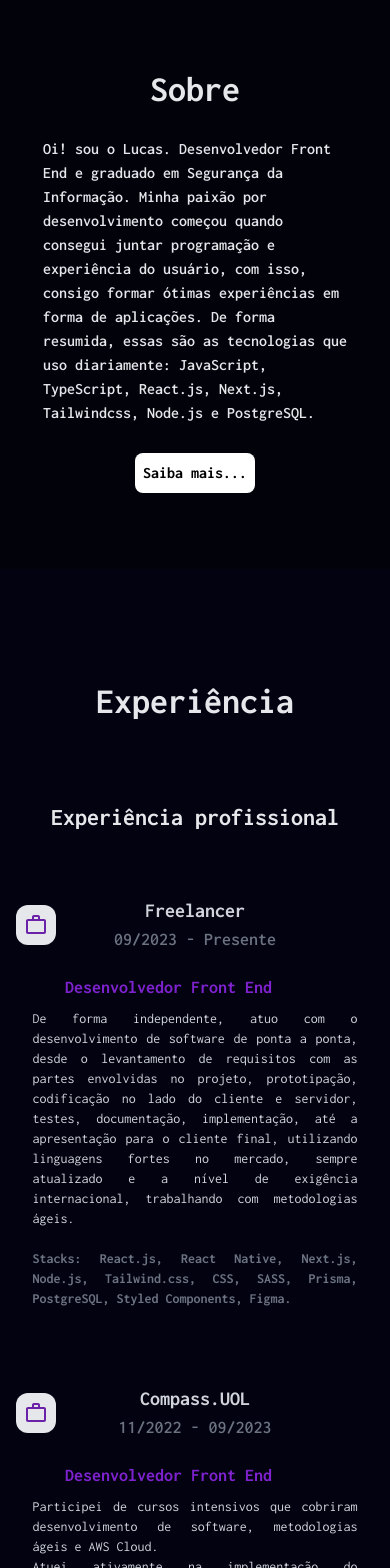
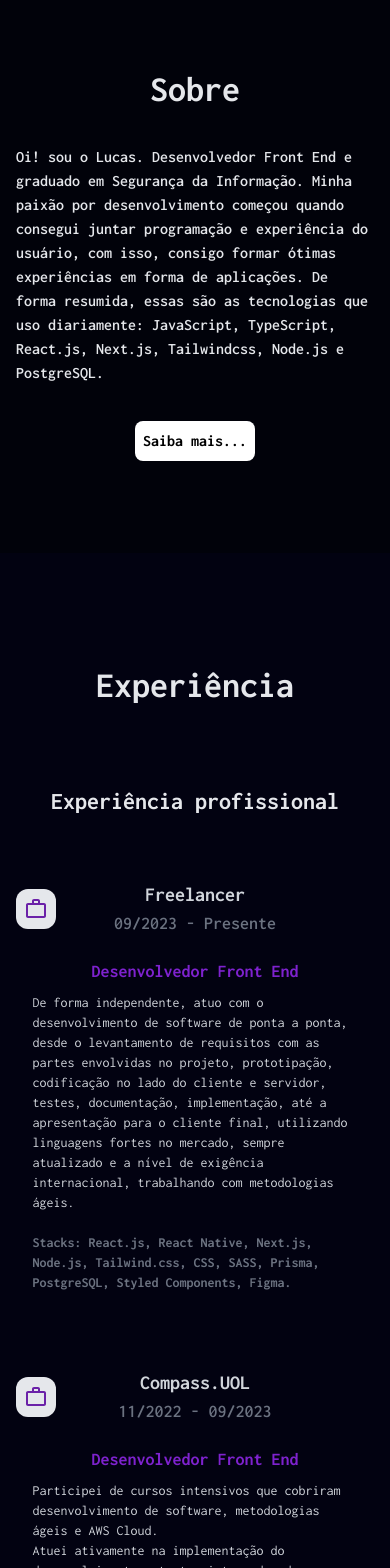
Before and after one commit to lucascmpos/lucascmpos-portfolio, a React (Vite) app: page / in a window 390 px wide. Shown: the part 960-2528 px from the top of the page. Built offline with nearby package versions, Linux system fonts and the light colour scheme.

Commit message:
fix: fixing padding and width p

```diff
--- a/src/components/about.jsx
+++ b/src/components/about.jsx
@@ -90,7 +90,7 @@ const About = ({ language, theme }) => {
           {title}
         </h1>
         <p
-          className={`font-semibold  md:text-lg   md:p-0 p-2 text-left md:text-start text-md md:w-auto w-80 transition-opacity ease-in-out duration-500 ${
+          className={`font-semibold  md:text-lg   lg:p-0 p-4 text-left md:text-start text-md lg:w-auto w-screen transition-opacity ease-in-out duration-500 ${
             showMore ? "" : ""
           } ${theme === "light" ? "text-gray-800" : "text-gray-200"}`}
           style={{
@@ -116,7 +116,7 @@ const About = ({ language, theme }) => {
         )}
 
         <p
-          className={`text-gray-200 font-semibold  md:text-lg text-left md:text-start md:p-0 p-2 text-md md:w-auto w-80 transition-opacity ease-in-out duration-500 ${
+          className={`text-gray-200 font-semibold  md:text-lg text-left md:text-start lg:p-0 p-4 text-md lg:w-auto w-screen transition-opacity ease-in-out duration-500 ${
             showMore ? "opacity-100" : "opacity-0"
           } ${theme === "light" ? "text-gray-800" : "text-gray-200"}`}
           style={{
--- a/src/components/exp.jsx
+++ b/src/components/exp.jsx
@@ -226,7 +226,7 @@ const Experience = ({ language, theme }) => {
           >
             <div className="flex flex-col   items-center justify-start w-full">
               <h2
-                className={`font-bold  md:w-48 w-26 xl:w-auto md:text-3xl text-xl ${
+                className={`font-bold  md:w-auto w-26 xl:w-auto md:text-3xl text-xl ${
                   theme === "light" ? "text-gray-800" : "text-gray-300"
                 } `}
               >
@@ -237,7 +237,7 @@ const Experience = ({ language, theme }) => {
               </h3>
             </div>
             <div className="flex flex-col 2xl:items-start items-center justify-start w-full">
-              <div className="flex flex-col w-4/6 pb-2 md:w-auto items-start ">
+              <div className="flex flex-col w-4/6 pb-2 md:w-auto items-center  ">
                 <h3
                   className={`font-bold md:text-xl text-lg transition-all text-purple-700`}
                 >
@@ -245,7 +245,7 @@ const Experience = ({ language, theme }) => {
                 </h3>
               </div>
               <p
-                className={`lg:w-10/12 w-10/12 text-justify  md:text-lg text-sm md:text-justify  2xl:w-full ${
+                className={`lg:w-10/12 w-10/12 text-left  md:text-lg text-sm   2xl:w-full ${
                   theme === "light" ? "text-black" : "text-gray-300"
                 }`}
               >
@@ -276,9 +276,9 @@ const Experience = ({ language, theme }) => {
             key={formacao.id}
             className={`flex 2xl:flex-row flex-col group  transition-all duration-300 gap-5  pb-3 mr-auto rounded-3xl items-start`}
           >
-            <div className="flex flex-col   items-center justify-start w-full">
+            <div className="flex flex-col   items-center justify-center w-full">
               <h2
-                className={`font-bold  md:w-48 w-36 xl:w-auto md:text-3xl text-xl ${
+                className={`font-bold  md:w-auto w-36 xl:w-auto md:text-3xl text-xl ${
                   theme === "light" ? "text-gray-800" : "text-gray-300"
                 } `}
               >
@@ -289,7 +289,7 @@ const Experience = ({ language, theme }) => {
               </h3>
             </div>
             <div className="flex flex-col 2xl:items-start md:mx-2 items-center justify-start w-full">
-              <div className="flex flex-col w-4/6 pb-2 lg:w-auto items-start">
+              <div className="flex flex-col w-4/6 pb-2 lg:w-auto items-center">
                 <h3
                   className={`font-semibold md:text-xl text-lg text-center   transition-all text-purple-700`}
                 >
@@ -297,7 +297,7 @@ const Experience = ({ language, theme }) => {
                 </h3>
               </div>
               <p
-                className={`lg:w-10/12 w-10/12  md:text-lg text-sm md:text-justify text-justify 2xl:w-full ${
+                className={`lg:w-10/12 w-10/12 text-left  md:text-lg text-sm   2xl:w-full ${
                   theme === "light" ? "text-black" : "text-gray-300"
                 }`}
               >
```
